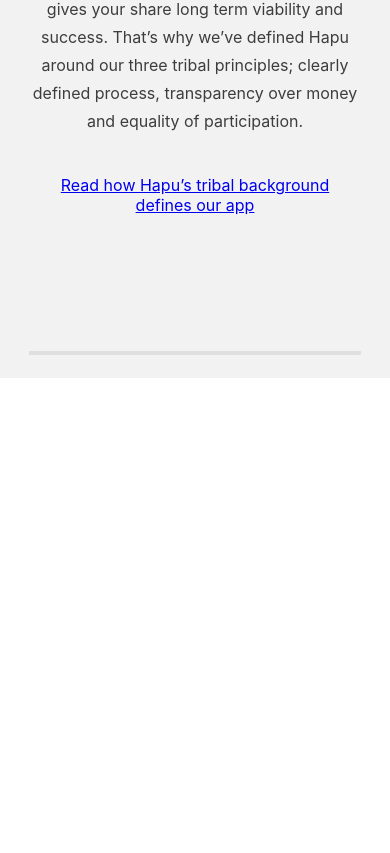
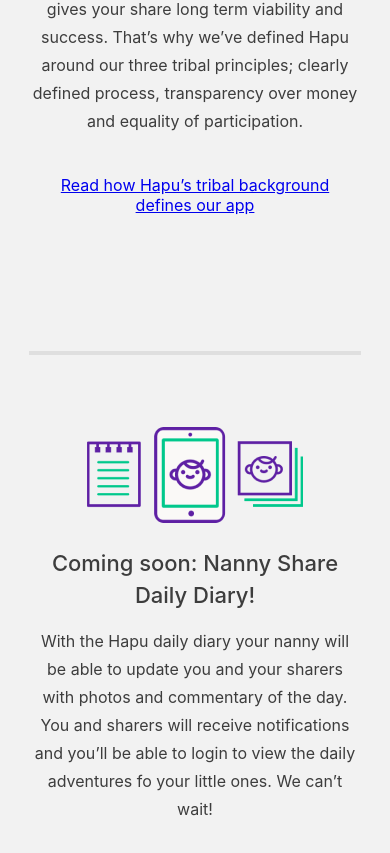
Before and after one commit to Gabriel-Goncalves/jungle-devs-challenge, a React (Create React App) app: page / in a window 390 px wide. Shown: the part 3280-4133 px from the top of the page. Before the commit the page ends 3658 px from the top, so only its background shows below. Built offline with nearby package versions, Linux system fonts and the light colour scheme; the HTML template or start-up script is replaced by a standard one.

Commit message:
fith screen done

```diff
--- a/src/App.js
+++ b/src/App.js
@@ -3,6 +3,7 @@
 import SecondScreen from './screens/secondScreen/SecondScreen';
 import ThirdScreen from './screens/thirdScreen/ThirdScreen';
 import FourthScreen from './screens/fourthScreen/FourthScreen';
+import FifthScreen from './screens/fifthScreen/FifthScreen';
 
 function App() {
   return (
@@ -12,6 +13,7 @@
       <SecondScreen />
       <ThirdScreen />
       <FourthScreen />
+      <FifthScreen />
     </div>
   );
 }
--- /dev/null
+++ b/src/screens/fifthScreen/FifthScreen.jsx
@@ -0,0 +1,20 @@
+import React from 'react';
+import fifthScreenImage from '../../images/fifthScreenImage.png';
+import './fifthScreen.css';
+
+const FifthScreen = () => {
+  return (
+    <article className="article-fifth-screen">
+      <img src={fifthScreenImage} alt="Nanny Share Daily Diary Illustration" />
+      <h2>Coming soon: Nanny Share Daily Diary!</h2>
+      <p>
+        With the Hapu daily diary your nanny will be able to update you and your
+        sharers with photos and commentary of the day. You and sharers will
+        receive notifications and you’ll be able to login to view the daily
+        adventures fo your little ones. We can’t wait!
+      </p>
+    </article>
+  );
+};
+
+export default FifthScreen;
--- /dev/null
+++ b/src/screens/fifthScreen/fifthScreen.css
@@ -0,0 +1,55 @@
+.article-fifth-screen {
+  padding-top: 81px;
+  background-color: #f2f2f2;
+  font-family: 'Inter', sans-serif;
+  color: #3d3d3d;
+  display: flex;
+  flex-direction: column;
+  justify-content: center;
+  align-items: center;
+  padding-bottom: 120px;
+}
+
+.article-fifth-screen img {
+  width: 216px;
+  height: 96px;
+}
+
+.article-fifth-screen h2 {
+  width: 522px;
+  font-size: 28px;
+  font-style: normal;
+  font-weight: 500;
+  line-height: 32px;
+  text-align: center;
+}
+
+.article-fifth-screen p {
+  font-style: normal;
+  font-size: 16px;
+  line-height: 28px;
+  font-weight: normal;
+  text-align: center;
+  width: 784px;
+}
+
+@media screen and (max-width: 1020px) {
+  .article-fifth-screen {
+    padding-top: 49px;
+    padding-bottom: 64px;
+  }
+
+  .article-fifth-screen h2 {
+    width: 328px;
+    font-size: 22px;
+    margin-top: 0;
+    margin-bottom: 0;
+    padding-top: 24px;
+  }
+
+  .article-fifth-screen p {
+    width: 328px;
+    margin-top: 0;
+    padding-top: 16px;
+  }
+}
```
Also changed, not shown: src/images/fifthScreenImage.png (added).
